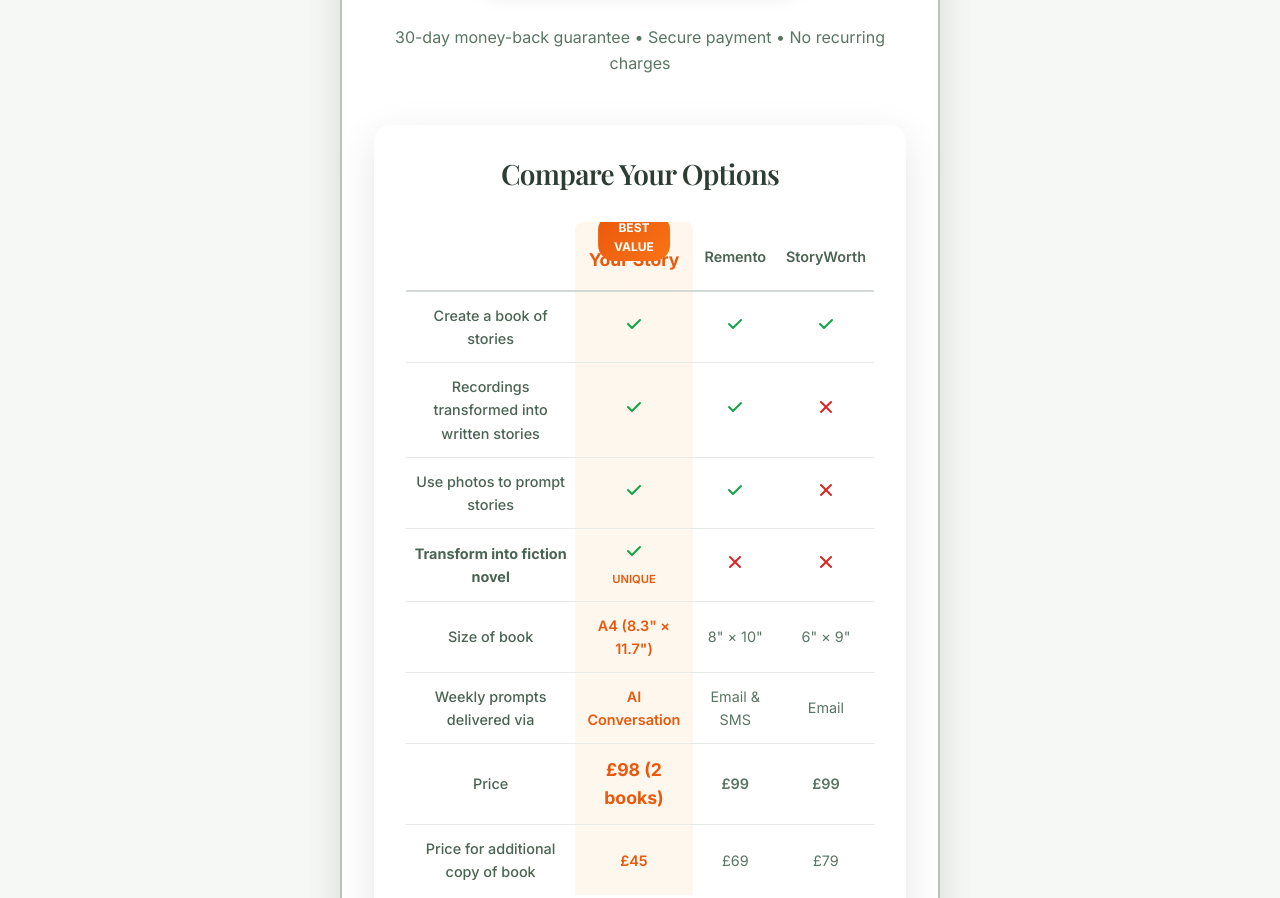
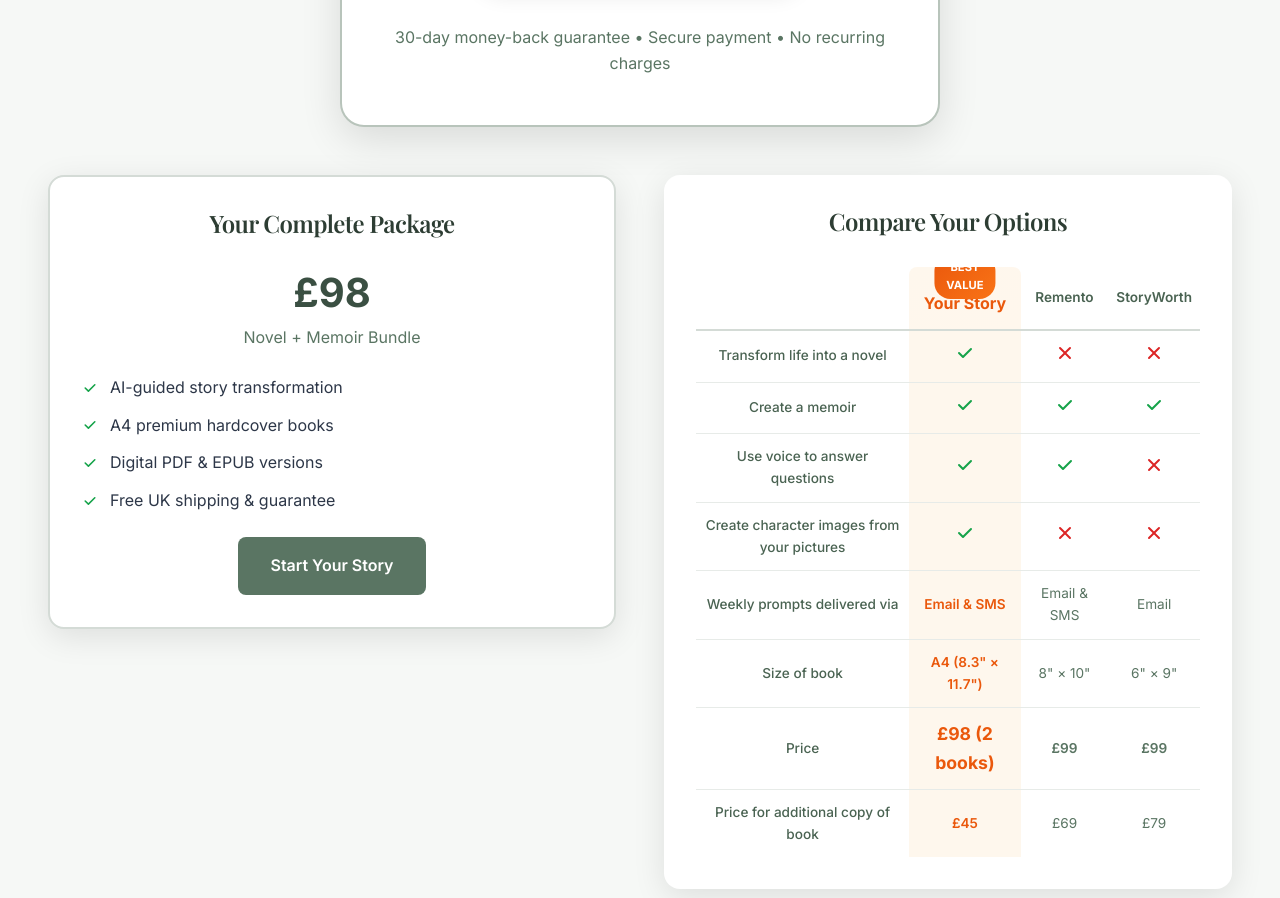
Before and after one commit to YourStory0121/your-story-website, a plain HTML site: page index.html in a window 1280 px wide. Shown: the part 3760-4658 px from the top of the page. Drawn offline with nearby package versions, Linux system fonts and the light colour scheme; a web font is replaced by a local one.

Commit message:
Update index.html

```diff
--- a/index.html
+++ b/index.html
@@ -1104,30 +1104,89 @@
                         </li>
                     </ul>
 
-
-
                     <a href="https://24cc8c73-8aff-495e-abec-1c1560d7c0c8-00-3rt0wknkxtq74.spock.replit.dev/purchase" class="process-cta">Get Both Novel & Memoir - £98</a>
                     <p class="process-subtitle">30-day money-back guarantee • Secure payment • No recurring charges</p>
-                <!-- Detailed Comparison Table -->
-                <div style="max-width: 900px; margin: 3rem auto; background: white; border-radius: 1rem; padding: 2rem; box-shadow: 0 12px 40px rgba(0, 0, 0, 0.1);">
-                    <h3 style="text-align: center; font-size: 1.75rem; color: var(--sage-900); margin-bottom: 2rem;">Compare Your Options</h3>
+                </div>
+
+                <!-- Side-by-side Layout: Purchase Box + Comparison Table -->
+                <div style="display: grid; grid-template-columns: 1fr 1fr; gap: 3rem; margin: 3rem 0; align-items: start;">
+
+                    <!-- Left Column: Purchase Box Summary -->
+                    <div style="background: white; border-radius: 1rem; padding: 2rem; box-shadow: 0 8px 32px rgba(0, 0, 0, 0.1); border: 2px solid var(--sage-200);">
+                        <h3 style="color: var(--sage-900); font-size: 1.5rem; margin-bottom: 1.5rem; text-align: center;">Your Complete Package</h3>
+                        <div style="text-align: center; margin-bottom: 1.5rem;">
+                            <div style="font-size: 2.5rem; font-weight: 700; color: var(--sage-800);">£98</div>
+                            <div style="font-size: 1rem; color: var(--sage-600);">Novel + Memoir Bundle</div>
+                        </div>
+                        <ul style="list-style: none; padding: 0; margin: 0;">
+                            <li style="display: flex; align-items: center; margin-bottom: 0.75rem;">
+                                <svg style="width: 1rem; height: 1rem; color: #16a34a; margin-right: 0.75rem;" fill="currentColor" viewBox="0 0 20 20">
+                                    <path fill-rule="evenodd" d="M16.707 5.293a1 1 0 010 1.414l-8 8a1 1 0 01-1.414 0l-4-4a1 1 0 011.414-1.414L8 12.586l7.293-7.293a1 1 0 011.414 0z" clip-rule="evenodd"></path>
+                                </svg>
+                                AI-guided story transformation
+                            </li>
+                            <li style="display: flex; align-items: center; margin-bottom: 0.75rem;">
+                                <svg style="width: 1rem; height: 1rem; color: #16a34a; margin-right: 0.75rem;" fill="currentColor" viewBox="0 0 20 20">
+                                    <path fill-rule="evenodd" d="M16.707 5.293a1 1 0 010 1.414l-8 8a1 1 0 01-1.414 0l-4-4a1 1 0 011.414-1.414L8 12.586l7.293-7.293a1 1 0 011.414 0z" clip-rule="evenodd"></path>
+                                </svg>
+                                A4 premium hardcover books
+                            </li>
+                            <li style="display: flex; align-items: center; margin-bottom: 0.75rem;">
+                                <svg style="width: 1rem; height: 1rem; color: #16a34a; margin-right: 0.75rem;" fill="currentColor" viewBox="0 0 20 20">
+                                    <path fill-rule="evenodd" d="M16.707 5.293a1 1 0 010 1.414l-8 8a1 1 0 01-1.414 0l-4-4a1 1 0 011.414-1.414L8 12.586l7.293-7.293a1 1 0 011.414 0z" clip-rule="evenodd"></path>
+                                </svg>
+                                Digital PDF & EPUB versions
+                            </li>
+                            <li style="display: flex; align-items: center;">
+                                <svg style="width: 1rem; height: 1rem; color: #16a34a; margin-right: 0.75rem;" fill="currentColor" viewBox="0 0 20 20">
+                                    <path fill-rule="evenodd" d="M16.707 5.293a1 1 0 010 1.414l-8 8a1 1 0 01-1.414 0l-4-4a1 1 0 011.414-1.414L8 12.586l7.293-7.293a1 1 0 011.414 0z" clip-rule="evenodd"></path>
+                                </svg>
+                                Free UK shipping & guarantee
+                            </li>
+                        </ul>
+                        <div style="text-align: center; margin-top: 1.5rem;">
+                            <a href="https://24cc8c73-8aff-495e-abec-1c1560d7c0c8-00-3rt0wknkxtq74.spock.replit.dev/purchase" style="background: var(--sage-600); color: white; padding: 1rem 2rem; border-radius: 0.5rem; text-decoration: none; font-weight: 600; display: inline-block;">Start Your Story</a>
+                        </div>
+                    </div>
+
+                    <!-- Right Column: Comparison Table -->
+                    <div style="background: white; border-radius: 1rem; padding: 2rem; box-shadow: 0 8px 32px rgba(0, 0, 0, 0.1);">
+                        <h3 style="text-align: center; font-size: 1.5rem; color: var(--sage-900); margin-bottom: 2rem;">Compare Your Options</h3>
 
                         <div style="overflow-x: auto;">
-                        <table style="width: 100%; border-collapse: collapse; font-size: 0.9rem;">
+                            <table style="width: 100%; border-collapse: collapse; font-size: 0.85rem;">
                                 <thead>
                                     <tr style="border-bottom: 2px solid var(--sage-200);">
-                                    <th style="text-align: left; padding: 1rem 0.5rem; color: var(--sage-700); font-weight: 600;"></th>
-                                    <th style="text-align: center; padding: 1rem 0.5rem; background: linear-gradient(135deg, #fef7ed, #fff7ed); border-radius: 0.5rem 0.5rem 0 0; position: relative;">
-                                        <div style="background: linear-gradient(135deg, #ea580c, #f97316); color: white; padding: 0.25rem 1rem; border-radius: 1rem; font-size: 0.75rem; font-weight: 700; position: absolute; top: -8px; left: 50%; transform: translateX(-50%);">BEST VALUE</div>
-                                        <div style="color: #ea580c; font-weight: 700; font-size: 1.1rem; margin-top: 0.5rem;">Your Story</div>
+                                        <th style="text-align: left; padding: 0.75rem 0.5rem; color: var(--sage-700); font-weight: 600;"></th>
+                                        <th style="text-align: center; padding: 0.75rem 0.5rem; background: linear-gradient(135deg, #fef7ed, #fff7ed); border-radius: 0.5rem 0.5rem 0 0; position: relative;">
+                                            <div style="background: linear-gradient(135deg, #ea580c, #f97316); color: white; padding: 0.25rem 0.75rem; border-radius: 1rem; font-size: 0.7rem; font-weight: 700; position: absolute; top: -12px; left: 50%; transform: translateX(-50%);">BEST VALUE</div>
+                                            <div style="color: #ea580c; font-weight: 700; font-size: 1rem; margin-top: 0.75rem;">Your Story</div>
                                         </th>
-                                    <th style="text-align: center; padding: 1rem 0.5rem; color: var(--sage-700); font-weight: 600;">Remento</th>
-                                    <th style="text-align: center; padding: 1rem 0.5rem; color: var(--sage-700); font-weight: 600;">StoryWorth</th>
+                                        <th style="text-align: center; padding: 0.75rem 0.5rem; color: var(--sage-700); font-weight: 600;">Remento</th>
+                                        <th style="text-align: center; padding: 0.75rem 0.5rem; color: var(--sage-700); font-weight: 600;">StoryWorth</th>
                                     </tr>
                                 </thead>
                                 <tbody>
                                     <tr style="border-bottom: 1px solid var(--sage-100);">
-                                    <td style="padding: 0.75rem 0.5rem; color: var(--sage-700); font-weight: 500;">Create a book of stories</td>
+                                        <td style="padding: 0.75rem 0.5rem; color: var(--sage-700); font-weight: 500;">Transform life into a novel</td>
+                                        <td style="text-align: center; padding: 0.75rem 0.5rem; background: #fef7ed;">
+                                            <svg style="width: 1.25rem; height: 1.25rem; color: #16a34a;" fill="currentColor" viewBox="0 0 20 20">
+                                                <path fill-rule="evenodd" d="M16.707 5.293a1 1 0 010 1.414l-8 8a1 1 0 01-1.414 0l-4-4a1 1 0 011.414-1.414L8 12.586l7.293-7.293a1 1 0 011.414 0z" clip-rule="evenodd"></path>
+                                            </svg>
+                                        </td>
+                                        <td style="text-align: center; padding: 0.75rem 0.5rem;">
+                                            <svg style="width: 1.25rem; height: 1.25rem; color: #dc2626;" fill="currentColor" viewBox="0 0 20 20">
+                                                <path fill-rule="evenodd" d="M4.293 4.293a1 1 0 011.414 0L10 8.586l4.293-4.293a1 1 0 111.414 1.414L11.414 10l4.293 4.293a1 1 0 01-1.414 1.414L10 11.414l-4.293 4.293a1 1 0 01-1.414-1.414L8.586 10 4.293 5.707a1 1 0 010-1.414z" clip-rule="evenodd"></path>
+                                            </svg>
+                                        </td>
+                                        <td style="text-align: center; padding: 0.75rem 0.5rem;">
+                                            <svg style="width: 1.25rem; height: 1.25rem; color: #dc2626;" fill="currentColor" viewBox="0 0 20 20">
+                                                <path fill-rule="evenodd" d="M4.293 4.293a1 1 0 011.414 0L10 8.586l4.293-4.293a1 1 0 111.414 1.414L11.414 10l4.293 4.293a1 1 0 01-1.414 1.414L10 11.414l-4.293 4.293a1 1 0 01-1.414-1.414L8.586 10 4.293 5.707a1 1 0 010-1.414z" clip-rule="evenodd"></path>
+                                            </svg>
+                                        </td>
+                                    </tr>
+                                    <tr style="border-bottom: 1px solid var(--sage-100);">
+                                        <td style="padding: 0.75rem 0.5rem; color: var(--sage-700); font-weight: 500;">Create a memoir</td>
                                         <td style="text-align: center; padding: 0.75rem 0.5rem; background: #fef7ed;">
                                             <svg style="width: 1.25rem; height: 1.25rem; color: #16a34a;" fill="currentColor" viewBox="0 0 20 20">
                                                 <path fill-rule="evenodd" d="M16.707 5.293a1 1 0 010 1.414l-8 8a1 1 0 01-1.414 0l-4-4a1 1 0 011.414-1.414L8 12.586l7.293-7.293a1 1 0 011.414 0z" clip-rule="evenodd"></path>
@@ -1145,7 +1204,7 @@
                                         </td>
                                     </tr>
                                     <tr style="border-bottom: 1px solid var(--sage-100);">
-                                    <td style="padding: 0.75rem 0.5rem; color: var(--sage-700); font-weight: 500;">Recordings transformed into written stories</td>
+                                        <td style="padding: 0.75rem 0.5rem; color: var(--sage-700); font-weight: 500;">Use voice to answer questions</td>
                                         <td style="text-align: center; padding: 0.75rem 0.5rem; background: #fef7ed;">
                                             <svg style="width: 1.25rem; height: 1.25rem; color: #16a34a;" fill="currentColor" viewBox="0 0 20 20">
                                                 <path fill-rule="evenodd" d="M16.707 5.293a1 1 0 010 1.414l-8 8a1 1 0 01-1.414 0l-4-4a1 1 0 011.414-1.414L8 12.586l7.293-7.293a1 1 0 011.414 0z" clip-rule="evenodd"></path>
@@ -1163,30 +1222,11 @@
                                         </td>
                                     </tr>
                                     <tr style="border-bottom: 1px solid var(--sage-100);">
-                                    <td style="padding: 0.75rem 0.5rem; color: var(--sage-700); font-weight: 500;">Use photos to prompt stories</td>
+                                        <td style="padding: 0.75rem 0.5rem; color: var(--sage-700); font-weight: 500;">Create character images from your pictures</td>
                                         <td style="text-align: center; padding: 0.75rem 0.5rem; background: #fef7ed;">
                                             <svg style="width: 1.25rem; height: 1.25rem; color: #16a34a;" fill="currentColor" viewBox="0 0 20 20">
                                                 <path fill-rule="evenodd" d="M16.707 5.293a1 1 0 010 1.414l-8 8a1 1 0 01-1.414 0l-4-4a1 1 0 011.414-1.414L8 12.586l7.293-7.293a1 1 0 011.414 0z" clip-rule="evenodd"></path>
                                             </svg>
-                                    </td>
-                                    <td style="text-align: center; padding: 0.75rem 0.5rem;">
-                                        <svg style="width: 1.25rem; height: 1.25rem; color: #16a34a;" fill="currentColor" viewBox="0 0 20 20">
-                                            <path fill-rule="evenodd" d="M16.707 5.293a1 1 0 010 1.414l-8 8a1 1 0 01-1.414 0l-4-4a1 1 0 011.414-1.414L8 12.586l7.293-7.293a1 1 0 011.414 0z" clip-rule="evenodd"></path>
-                                        </svg>
-                                    </td>
-                                    <td style="text-align: center; padding: 0.75rem 0.5rem;">
-                                        <svg style="width: 1.25rem; height: 1.25rem; color: #dc2626;" fill="currentColor" viewBox="0 0 20 20">
-                                            <path fill-rule="evenodd" d="M4.293 4.293a1 1 0 011.414 0L10 8.586l4.293-4.293a1 1 0 111.414 1.414L11.414 10l4.293 4.293a1 1 0 01-1.414 1.414L10 11.414l-4.293 4.293a1 1 0 01-1.414-1.414L8.586 10 4.293 5.707a1 1 0 010-1.414z" clip-rule="evenodd"></path>
-                                        </svg>
-                                    </td>
-                                </tr>
-                                <tr style="border-bottom: 1px solid var(--sage-100);">
-                                    <td style="padding: 0.75rem 0.5rem; color: var(--sage-700); font-weight: 500;"><strong>Transform into fiction novel</strong></td>
-                                    <td style="text-align: center; padding: 0.75rem 0.5rem; background: #fef7ed;">
-                                        <svg style="width: 1.25rem; height: 1.25rem; color: #16a34a;" fill="currentColor" viewBox="0 0 20 20">
-                                            <path fill-rule="evenodd" d="M16.707 5.293a1 1 0 010 1.414l-8 8a1 1 0 01-1.414 0l-4-4a1 1 0 011.414-1.414L8 12.586l7.293-7.293a1 1 0 011.414 0z" clip-rule="evenodd"></path>
-                                        </svg>
-                                        <div style="font-size: 0.7rem; color: #ea580c; font-weight: 600; margin-top: 0.25rem;">UNIQUE</div>
                                         </td>
                                         <td style="text-align: center; padding: 0.75rem 0.5rem;">
                                             <svg style="width: 1.25rem; height: 1.25rem; color: #dc2626;" fill="currentColor" viewBox="0 0 20 20">
@@ -1200,16 +1240,16 @@
                                         </td>
                                     </tr>
                                     <tr style="border-bottom: 1px solid var(--sage-100);">
+                                        <td style="padding: 0.75rem 0.5rem; color: var(--sage-700); font-weight: 500;">Weekly prompts delivered via</td>
+                                        <td style="text-align: center; padding: 0.75rem 0.5rem; background: #fef7ed; font-weight: 600; color: #ea580c;">Email & SMS</td>
+                                        <td style="text-align: center; padding: 0.75rem 0.5rem; color: var(--sage-600);">Email & SMS</td>
+                                        <td style="text-align: center; padding: 0.75rem 0.5rem; color: var(--sage-600);">Email</td>
+                                    </tr>
+                                    <tr style="border-bottom: 1px solid var(--sage-100);">
                                         <td style="padding: 0.75rem 0.5rem; color: var(--sage-700); font-weight: 500;">Size of book</td>
                                         <td style="text-align: center; padding: 0.75rem 0.5rem; background: #fef7ed; font-weight: 600; color: #ea580c;">A4 (8.3" × 11.7")</td>
                                         <td style="text-align: center; padding: 0.75rem 0.5rem; color: var(--sage-600);">8" × 10"</td>
                                         <td style="text-align: center; padding: 0.75rem 0.5rem; color: var(--sage-600);">6" × 9"</td>
-                                </tr>
-                                <tr style="border-bottom: 1px solid var(--sage-100);">
-                                    <td style="padding: 0.75rem 0.5rem; color: var(--sage-700); font-weight: 500;">Weekly prompts delivered via</td>
-                                    <td style="text-align: center; padding: 0.75rem 0.5rem; background: #fef7ed; font-weight: 600; color: #ea580c;">AI Conversation</td>
-                                    <td style="text-align: center; padding: 0.75rem 0.5rem; color: var(--sage-600);">Email & SMS</td>
-                                    <td style="text-align: center; padding: 0.75rem 0.5rem; color: var(--sage-600);">Email</td>
                                     </tr>
                                     <tr style="border-bottom: 1px solid var(--sage-100);">
                                         <td style="padding: 0.75rem 0.5rem; color: var(--sage-700); font-weight: 500;">Price</td>
@@ -1227,6 +1267,19 @@
                             </table>
                         </div>
                     </div>
+                </div>
+
+                <!-- Mobile responsive CSS -->
+                <style>
+                    @media (max-width: 768px) {
+                        div[style*="grid-template-columns: 1fr 1fr"] {
+                            display: block !important;
+                        }
+                        div[style*="grid-template-columns: 1fr 1fr"] > div {
+                            margin-bottom: 2rem;
+                        }
+                    }
+                </style>
 
                 <div style="text-align: center; margin: 3rem 0; padding: 2rem; background: var(--sage-100); border-radius: 1rem;">
                     <h3 style="color: var(--sage-800); font-size: 1.5rem; margin-bottom: 1rem;">Why Choose Your Story?</h3>
```
Lines whose indentation alone changed are shown as unchanged.
